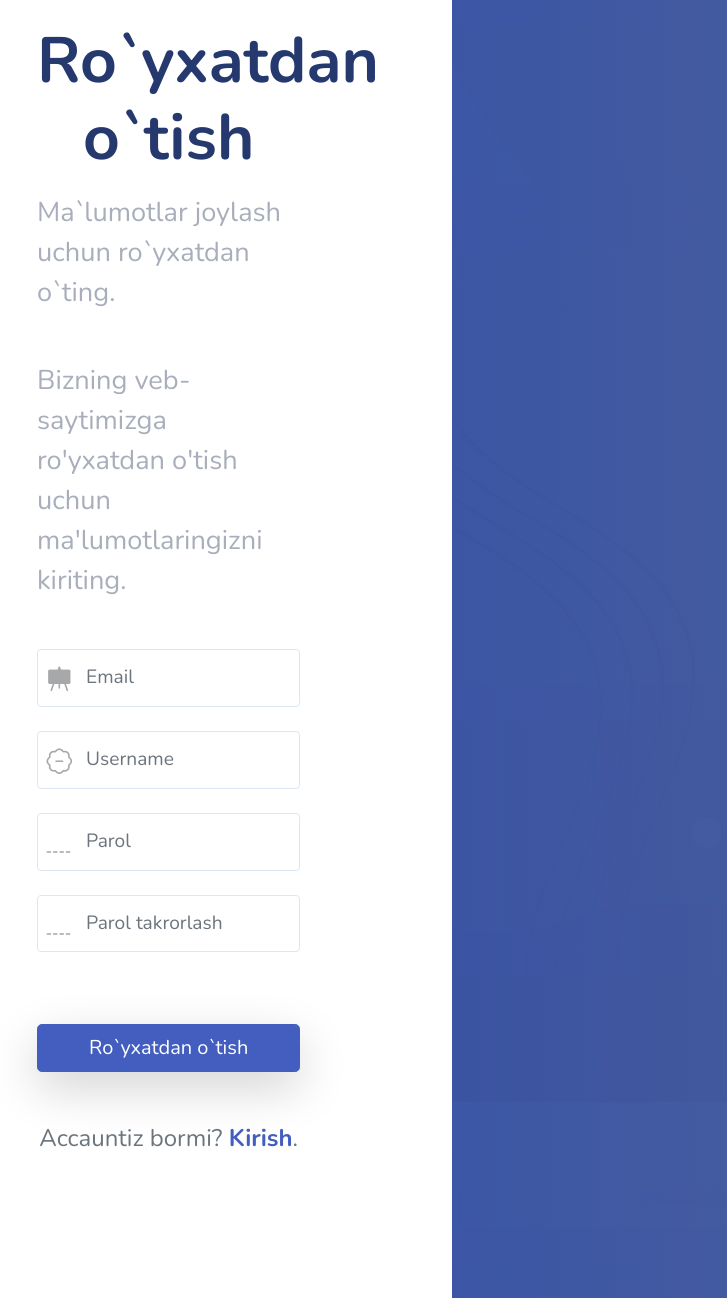
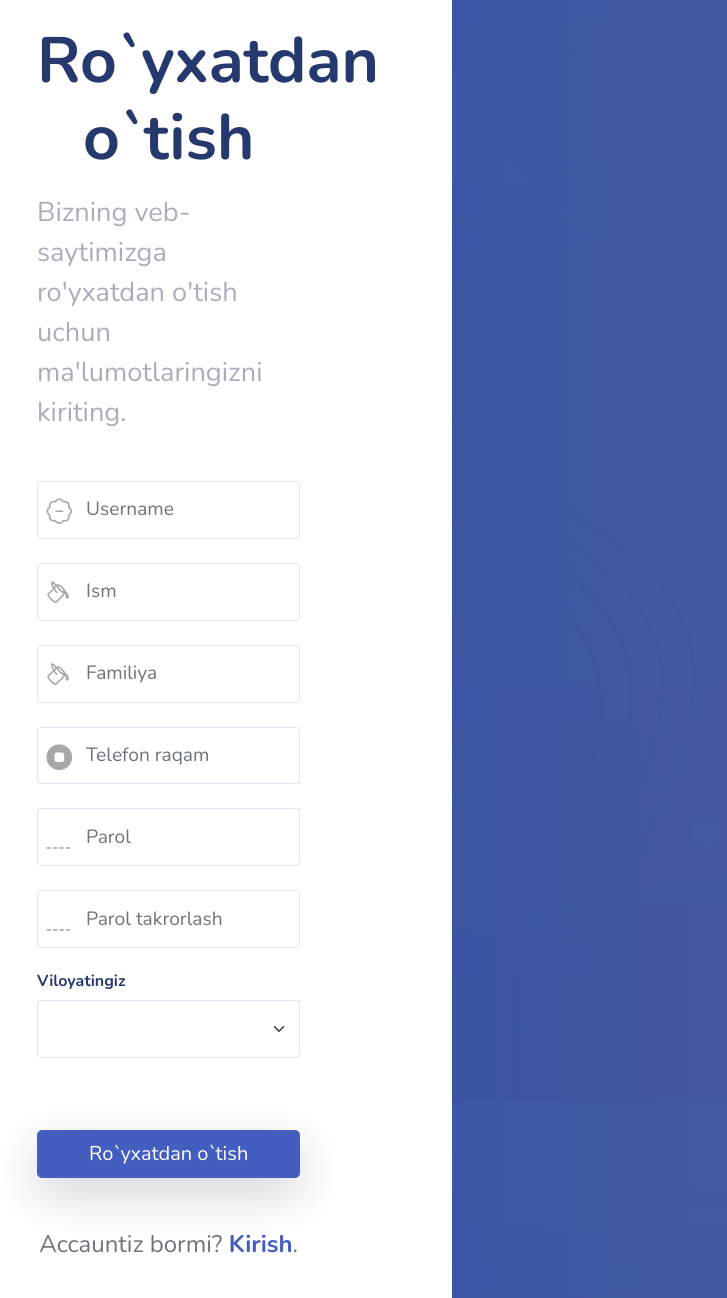
Before and after one commit to DADAJONOVB/News-Web-site, a Django app: page /auth/log-out/ in a window 1280 px wide. Shown: the part 201-1499 px from the top of the page, without its empty margins (91-818 px from the left). Run offline with Django 4.2, Linux system fonts and the light colour scheme; lists and menus that the app fills with data are empty; some libraries are stand-ins or nearby versions.

Commit message:
auth register

```diff
--- a/account/urls.py
+++ b/account/urls.py
@@ -9,7 +9,8 @@
     active_news,
     active_users_list,
     disactive_users_list,
-    change_user_status
+    change_user_status,
+    DeleteNew
     )
 
 urlpatterns = [
@@ -26,5 +27,6 @@
     # change delete
     path('delete-news/', delete_news, name='delete_news_url'),
     path('change-news/<int:pk>/', change_news, name='change_news_url'),
+    path('delete-new/<int:pk>/', DeleteNew, name='delete-new'),
     path('change-user-status/<int:pk>/', change_user_status, name='change_user_status_url')
 ]
--- a/account/views.py
+++ b/account/views.py
@@ -1,8 +1,9 @@
+from django import forms
 from django.shortcuts import get_object_or_404, render
 from django.http import HttpResponse
 from django.shortcuts import render, redirect
 from django.contrib.auth import authenticate, login
-from .forms import LoginForm
+from .forms import LoginForm, CustomUserCreationForm
 from.models import Staff, region
 from main.models import *
 from django.core.paginator import Paginator, EmptyPage, PageNotAnInteger
@@ -42,7 +43,49 @@
     return render(request, 'account/login.html', {'form': form})
 
 def user_register(request):
-    return render(request, 'account/register.html')
+    if request.method =="POST":
+        # try:
+        #     form = CustomUserCreationForm(request.POST)
+        #     print(form)
+        #     if form.is_valid():
+        #         print(True)
+        #         form.save()
+        #     else:
+        #         print(False)
+        # except:
+        #     return HttpResponse(False)
+        username = request.POST.get('username')
+        first_name = request.POST.get('first_name')
+        last_name = request.POST.get('last_name')
+        phone = request.POST.get('phone')
+        password = request.POST.get('password1')
+        password2 = request.POST.get('password2')
+
+        regions = request.POST.get('regions')
+        select_region = region.objects.get(id=regions)
+        print(username)
+        print(first_name)
+        print(last_name)
+        print(phone)
+        print(password)
+        print(password2)
+        print(regions)
+        Staff.objects.create_user(
+            username=username,
+            first_name=first_name,
+            last_name=last_name,
+            raqam=phone,
+            password=password,
+            region=select_region
+            )
+    else:
+        pass
+        # form = CustomUserCreationForm
+    context = {
+        'region': region.objects.all()
+        # 'form': form
+    }
+    return render(request, 'account/register.html', context)
 
 def dashboard(request):
     if request.user.is_staff == True:
@@ -127,6 +170,7 @@
 def delete_news(request):
     try:
         new = request.GET.get('new_id')
+        print(new)
         delete_order = News.objects.get(id=new)
         delete_order.delete()
         return redirect('dashboard_url')
@@ -157,4 +201,8 @@
     if request.method == 'POST':
         name = request.POST['name']
         Category(Category.object.create(name=name))
-        return redirect(dashboard_url)
+        return redirect('dashboard_url')
+
+def DeleteNew(request, pk):
+    News.objects.get(id=pk).delete()
+    return redirect('dashboard_url')
--- a/templates/account/register.html
+++ b/templates/account/register.html
@@ -5,6 +5,9 @@
     <meta charset="UTF-8">
     <meta name="viewport" content="width=device-width, initial-scale=1.0">
     <title>Ro`yxatdan o`tish</title>
+    <link rel="stylesheet" href="{% static 'vendors/choices.js/choices.min.css' %}" />
+
+    <link rel="preconnect" href="https://fonts.gstatic.com">
     <link href="https://fonts.googleapis.com/css2?family=Nunito:wght@300;400;600;700;800&display=swap" rel="stylesheet">
     <link rel="stylesheet" href="{% static 'css/bootstrap.css' %}">
     <link rel="stylesheet" href="{% static 'vendors/bootstrap-icons/bootstrap-icons.css' %}">
@@ -27,35 +30,56 @@
                 <a href="index.html"><img src="{% static 'images/logo/Daryo.png' %}" alt="Logo"></a>
             </div>
             <h1 class="auth-title">Ro`yxatdan o`tish</h1>
-            <p class="auth-subtitle mb-5">Ma`lumotlar joylash uchun ro`yxatdan o`ting.</p>
             <p class="auth-subtitle mb-5">Bizning veb-saytimizga ro'yxatdan o'tish uchun ma'lumotlaringizni kiriting.</p>
-
-            <form action="index.html">
+            <form method="post">
+                {% csrf_token %}
                 <div class="form-group position-relative has-icon-left mb-4">
-                    <input type="text" class="form-control form-control-xl" placeholder="Email">
-                    <div class="form-control-icon">
-                        <i class="bi bi-envelope"></i>
-                    </div>
-                </div>
-                <div class="form-group position-relative has-icon-left mb-4">
-                    <input type="text" class="form-control form-control-xl" placeholder="Username">
+                    <input type="text" class="form-control form-control-xl" placeholder="Username" name="username" >
                     <div class="form-control-icon">
                         <i class="bi bi-person"></i>
                     </div>
                 </div>
                 <div class="form-group position-relative has-icon-left mb-4">
-                    <input type="password" class="form-control form-control-xl" placeholder="Parol">
+                    <input type="text" class="form-control form-control-xl" placeholder="Ism" name="first_name" >
+                    <div class="form-control-icon">
+                        <i class="bi bi-person-check"></i>
+                    </div>
+                </div>
+                <div class="form-group position-relative has-icon-left mb-4">
+                    <input type="text" class="form-control form-control-xl" placeholder="Familiya" name="last_name" >
+                    <div class="form-control-icon">
+                        <i class="bi bi-person-check"></i>
+                    </div>
+                </div>
+                <div class="form-group position-relative has-icon-left mb-4">
+                    <input type="text" class="form-control form-control-xl" placeholder="Telefon raqam" name="phone" >
+                    <div class="form-control-icon">
+                        <i class="bi bi-telephone"></i>
+                    </div>
+                </div>
+                <div class="form-group position-relative has-icon-left mb-4">
+                    <input type="password" class="form-control form-control-xl" placeholder="Parol" name="password1" >
                     <div class="form-control-icon">
                         <i class="bi bi-shield-lock"></i>
                     </div>
                 </div>
                 <div class="form-group position-relative has-icon-left mb-4">
-                    <input type="password" class="form-control form-control-xl" placeholder="Parol takrorlash">
+                    <input type="password" class="form-control form-control-xl" placeholder="Parol takrorlash" name="password2" >
                     <div class="form-control-icon">
                         <i class="bi bi-shield-lock"></i>
                     </div>
                 </div>
-                <button class="btn btn-primary btn-block btn-lg shadow-lg mt-5">Ro`yxatdan o`tish</button>
+                <div class="form-group position-relative has-icon-left mb-4">
+                    <h6>Viloyatingiz</h6>
+                    <fieldset class="form-group">
+                        <select class="form-select" id="basicSelect" style="height: 58.4766px;" name="regions" >
+                                {% for r in region %}
+                                <option value="{{r.id}}">{{r}}</option>
+                                {% endfor %}
+                        </select>
+                    </fieldset>
+                </div>
+                <button class="btn btn-primary btn-block btn-lg shadow-lg mt-5" type="submit" >Ro`yxatdan o`tish</button>
             </form>
             <div class="text-center mt-5 text-lg fs-4">
                 <p class='text-gray-600'>Accauntiz bormi? <a href="auth-login.html" class="font-bold">Kirish</a>.</p>
@@ -64,12 +88,18 @@
     </div>
     <div class="col-lg-7 d-none d-lg-block">
         <div id="auth-right">
-
         </div>
     </div>
 </div>
+    </div>
+    <script src="{% static 'vendors/perfect-scrollbar/perfect-scrollbar.min.js' %}"></script>
+    <script src="{% static 'js/bootstrap.bundle.min.js' %}"></script>
 
-    </div>
+<!-- Include Choices JavaScript -->
+<script src="{% static 'vendors/choices.js/choices.min.js' %}"></script>
+<script src="{% static 'js/pages/form-element-select.js' %}"></script>
+
+    <script src="{% static 'js/mazer.js' %}"></script>
 </body>
 
 </html>
--- a/templates/dashboard/admin-dashboard.html
+++ b/templates/dashboard/admin-dashboard.html
@@ -101,7 +101,7 @@
     </div>
 </div>
 <div class="col-12 col-lg-3">
-    <a href="{% url 'disactive_users_list_url' %}">
+    <a href="{% url 'disactive_news_list_url' %}">
     <div class="card">
         <div class="card-body px-3 py-4-5">
             <div class="row">
--- a/templates/index.html
+++ b/templates/index.html
@@ -48,7 +48,8 @@
                         </div>
                         <img class="img-fluid w-100" src="{{n.photo.url}}" alt="Card image" id="img_index">
                     </div>
-                    <div class="card-footer d-flex justify-content-end">
+                    <div class="card-footer d-flex justify-content-between">
+                        <button class="btn btn-light-secondary" href="{% url 'detail_url' n.id %}"> {{n.created|date:'Y-m-d H:i'}}</button>
                         <a class="btn btn-light-primary" href="{% url 'detail_url' n.id %}"> Batafsil</a>
                     </div>
                 </div>
--- a/templates/songi-yanglik.html
+++ b/templates/songi-yanglik.html
@@ -49,7 +49,8 @@
                         </div>
                         <img class="img-fluid w-100" src="{{n.photo.url}}" alt="Card image" id="img_index">
                     </div>
-                    <div class="card-footer d-flex justify-content-end">
+                    <div class="card-footer d-flex justify-content-between">
+                        <button class="btn btn-light-secondary" href="{% url 'detail_url' n.id %}"> {{n.created|date:'Y-m-d H:i'}}</button>
                         <a class="btn btn-light-primary" href="{% url 'detail_url' n.id %}"> Batafsil</a>
                     </div>
                 </div>
```
Also changed, not shown: templates/dashboard/disactive-news-list.html (+12 -10 lines).
